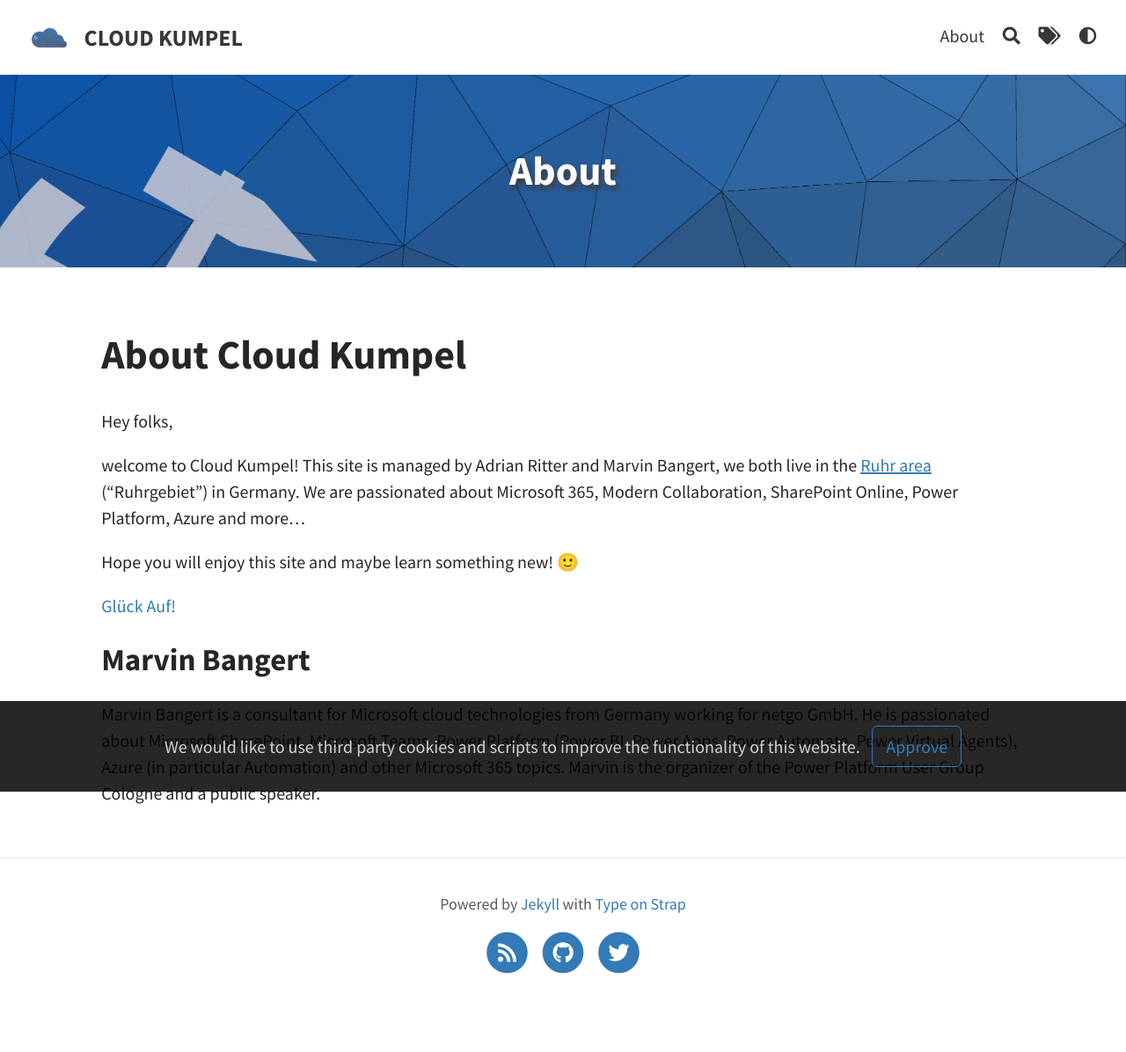
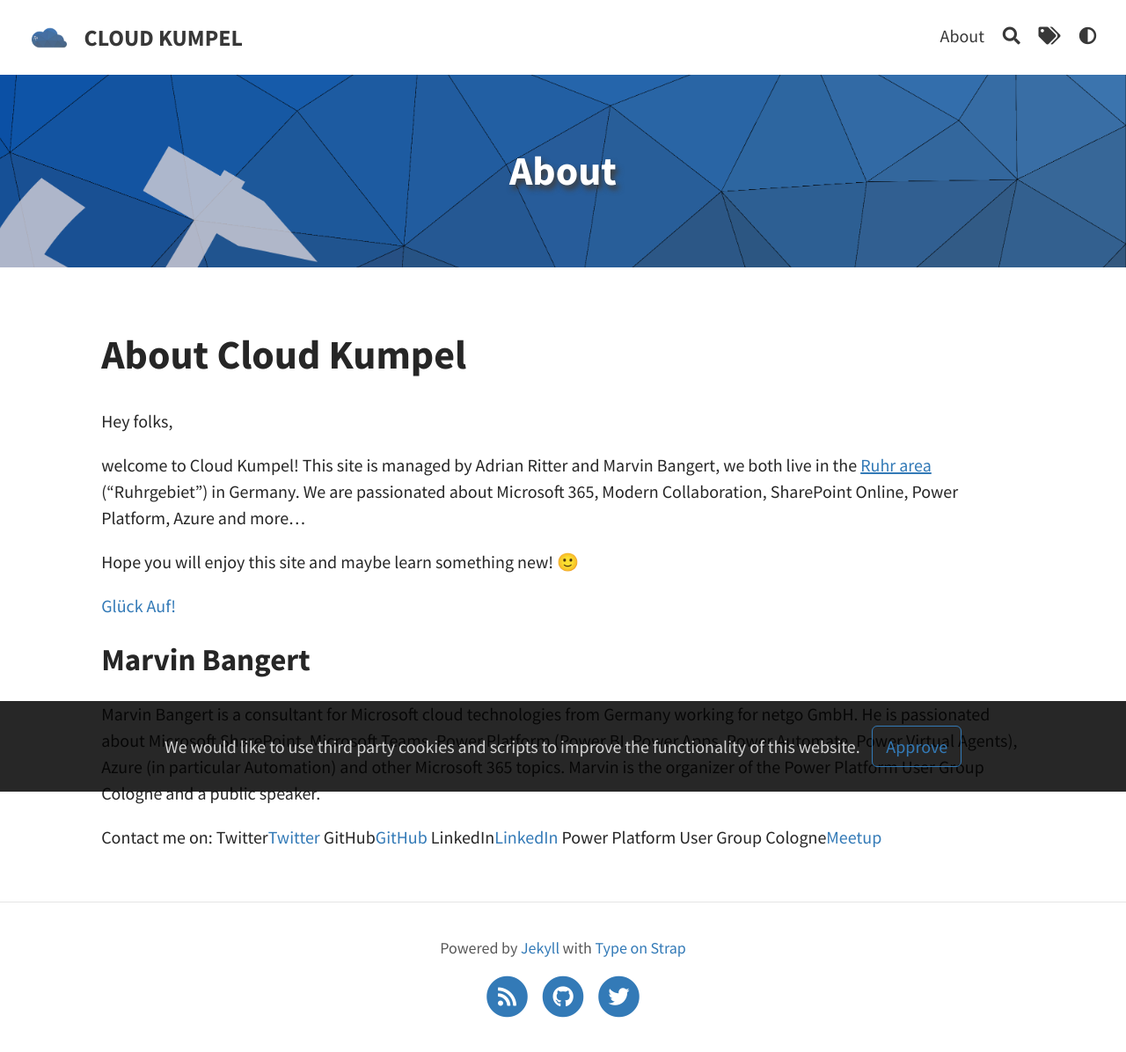
Before and after one commit to Cloud-Kumpel/CloudKumpel, a Jekyll site: the page built from pages/about.md, in a window 1280 px wide. Shown: the whole page at 88% size. Built offline with Jekyll 4.4.1, drawn with Linux system fonts in a browser that asks for light colours; before the commit the page ends 1146 px from its top, so only the background shows below that.

Commit message:
Updated About Marvin

```diff
--- a/pages/about.md
+++ b/pages/about.md
@@ -17,3 +17,9 @@
 
 ## Marvin Bangert
 Marvin Bangert is a consultant for Microsoft cloud technologies from Germany working for netgo GmbH. He is passionated about Microsoft SharePoint, Microsoft Teams, Power Platform (Power BI, Power Apps, Power Automate, Power Virtual Agents), Azure (in particular Automation) and other Microsoft 365 topics. Marvin is the organizer of the Power Platform User Group Cologne and a public speaker.
+
+Contact me on:
+Twitter[Twitter](https://twitter.com/marvinbangert)
+GitHub[GitHub](https://github.com/MarvinBangert)
+LinkedIn[LinkedIn](https://www.linkedin.com/in/marvin-bangert/)
+Power Platform User Group Cologne[Meetup](https://www.meetup.com/de-DE/Cologne-Flow-PowerApps-Meetup/)
```
